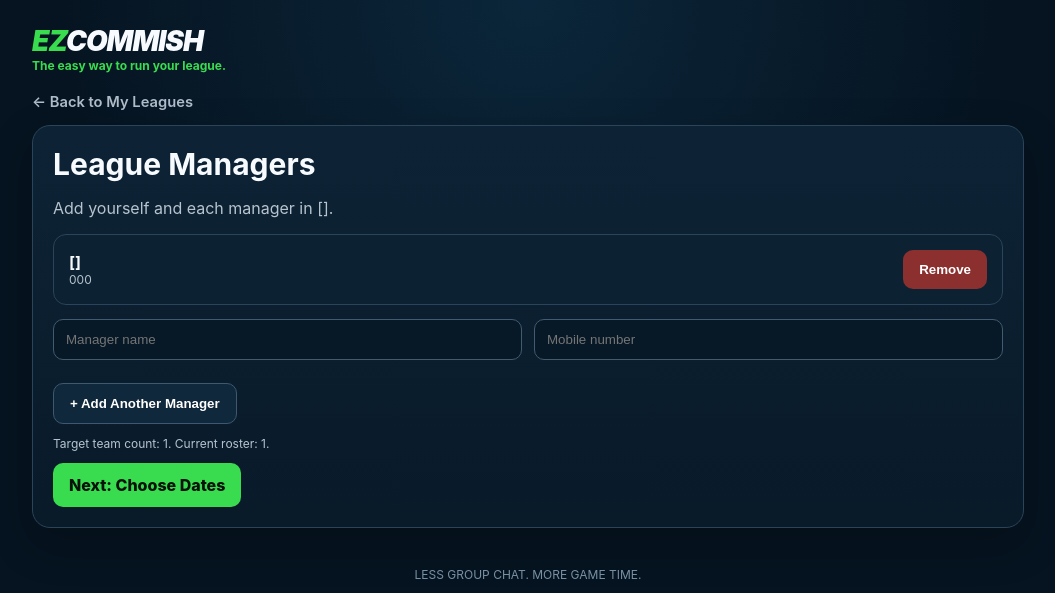
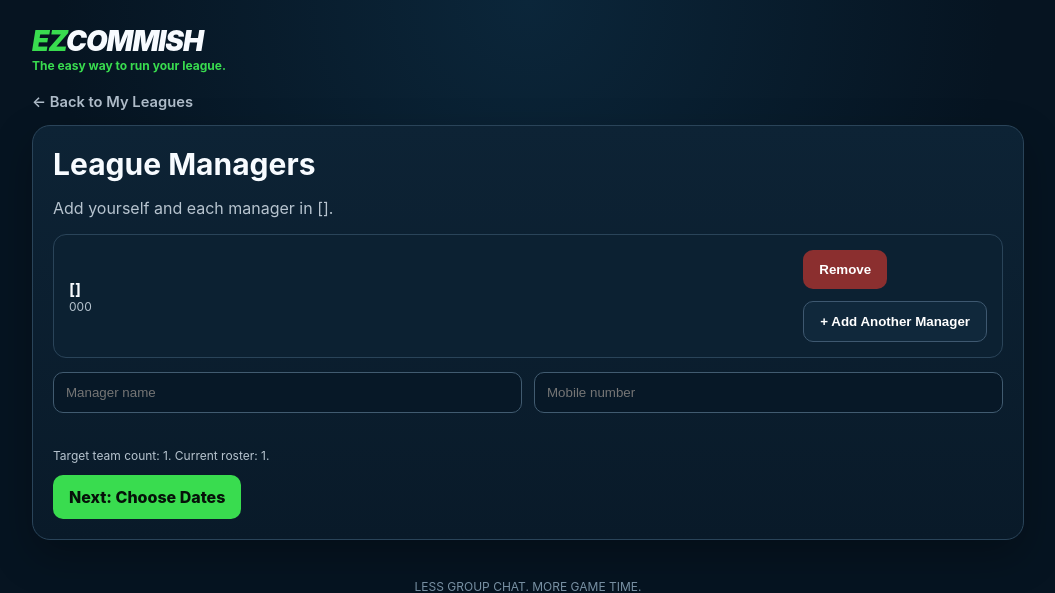
Before and after one commit to alwaysnumber22/ezcommish, a Flask app: template templates/managers.html in a window 1280 px wide. Shown: the top 593 px of the page, without its empty margins (112-1167 px from the left). Run offline with Flask 3, Linux system fonts and the light colour scheme; the template is opened without the code that fills it: most values are stand-ins (such as "Sample title", 1, 10 or a date in 2020); data that the repository does not hold is empty; some libraries are stand-ins or nearby versions.

Commit message:
Add files via upload
Reorder manager contact and add buttons

```diff
--- a/templates/managers.html
+++ b/templates/managers.html
@@ -15,7 +15,12 @@
     <form method="post" action="{{url_for('delete_manager',league_id=league.id,manager_id=m.id)}}">
 <input type="hidden" name="_csrf_token" value="{{ csrf_token() }}">
       <button class="btn danger">Remove</button>
-    </form>
+
+<div class="manager-actions" style="display:flex;gap:10px;flex-wrap:wrap;margin-top:12px;">
+  <button class="btn secondary" type="button" id="contactPickerBtn" style="display:none">Add from Contacts</button>
+  <button class="btn secondary" type="submit">+ Add Another Manager</button>
+</div>
+</form>
     {% endif %}
   </div>
   {% endfor %}
@@ -28,8 +33,8 @@
     </div>
 
     <div style="display:flex;gap:10px;flex-wrap:wrap;margin-top:10px">
-      <button class="btn secondary" type="submit">+ Add Another Manager</button>
-      <button class="btn secondary" type="button" id="contactPickerBtn" style="display:none">Add from Contacts</button>
+
+
     </div>
 
     <p id="contactHelp" class="small muted" style="display:none;margin-top:8px">
```
